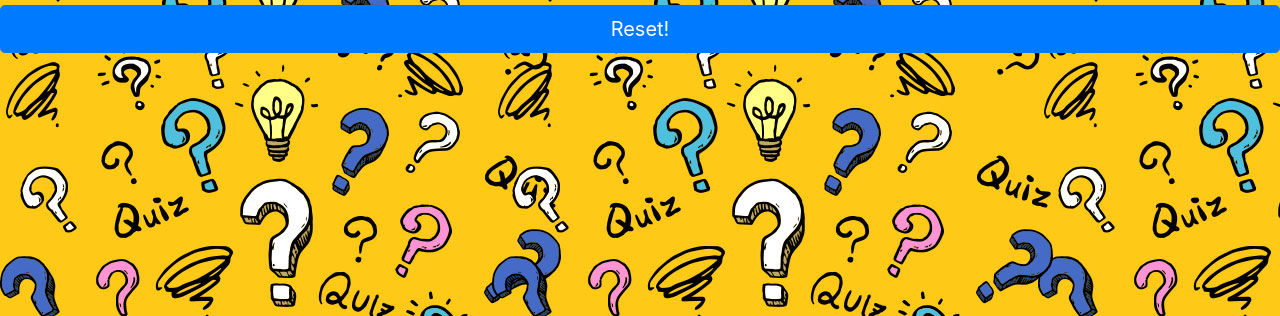
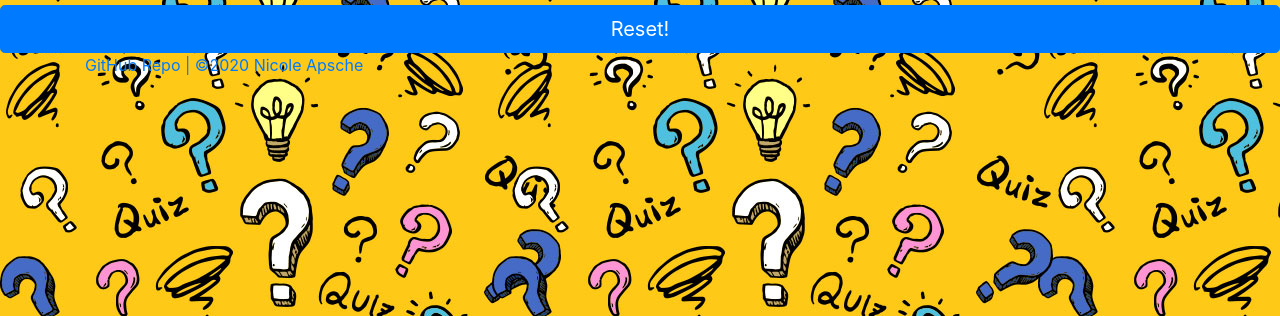
Before and after one commit to napsche/TriviaGame, a plain HTML site: page index.html in a window 1280 px wide. Shown: the part 484-800 px from the top of the page. Drawn offline with nearby package versions, Linux system fonts and the light colour scheme.

Commit message:
adding footer

```diff
--- a/index.html
+++ b/index.html
@@ -34,6 +34,12 @@
         Reset!
     </button>
 
+    <footer>
+        <div class="container">
+            <a href="https://github.com/napsche/TriviaGame">GitHub Repo | &copy;2020 Nicole Apsche</a>
+        </div>
+    </footer>
+
     <script src="https://ajax.googleapis.com/ajax/libs/jquery/3.3.1/jquery.min.js"></script>
     <script type="text/javascript" src="assets/javascript/app.js"></script>
     <script type="text/javascript" src="https://cdnjs.cloudflare.com/ajax/libs/jquery/3.2.1/jquery.min.js"></script>
```
Also changed, not shown: 1 other file.
